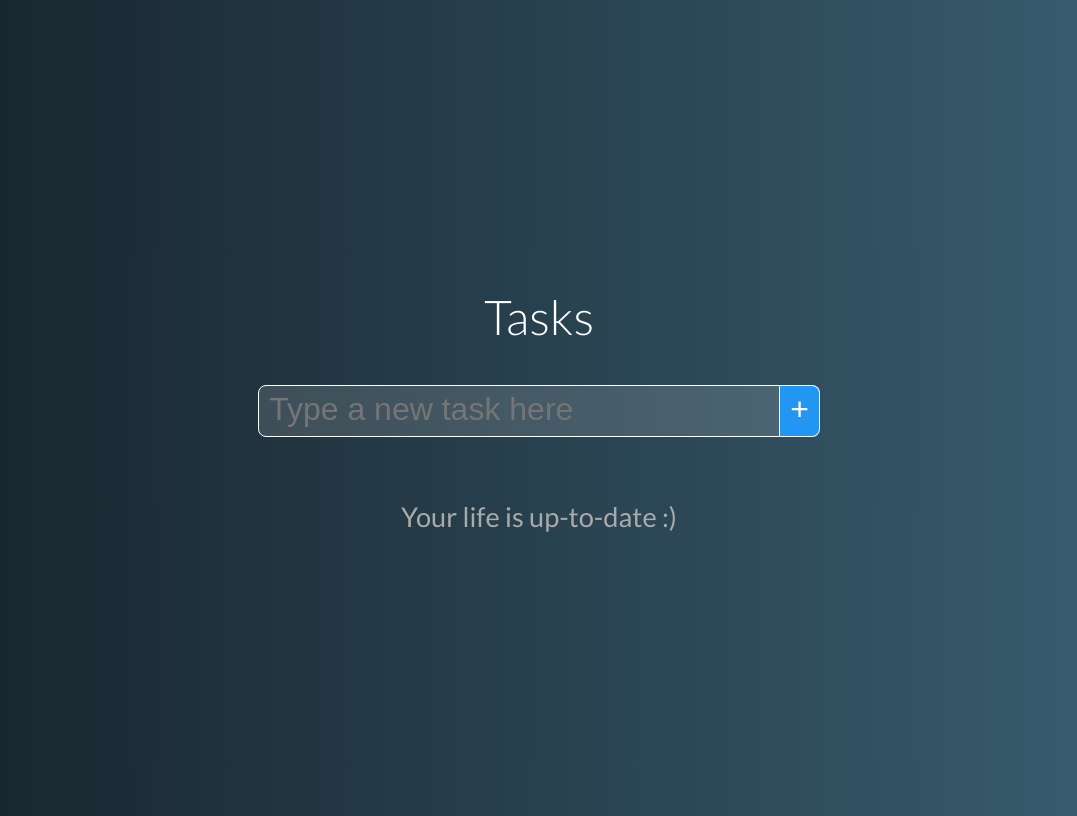
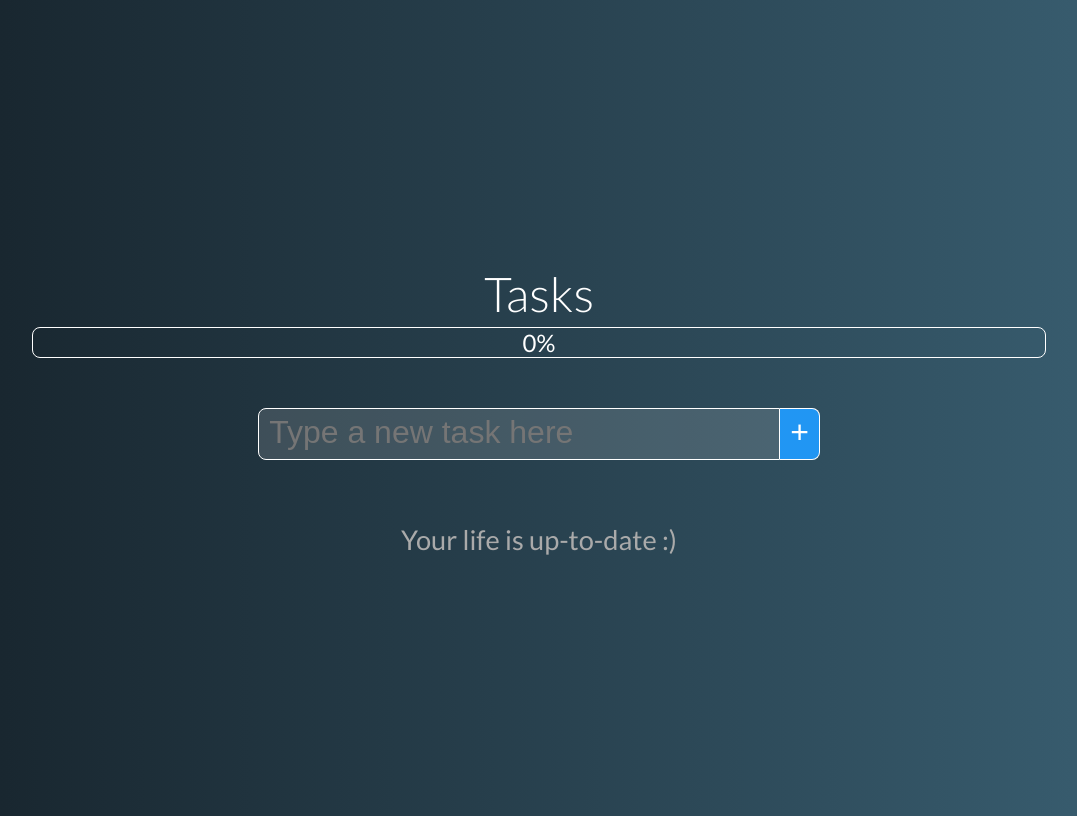
Before and after one commit to megarubber/tasks, a Vue app: page / in a window 1280 px wide. Shown: the whole page, without its empty margins (101-1178 px from the left). Built offline with nearby package versions, Linux system fonts and the light colour scheme.

Commit message:
Fixed problems of tasks & Bar added

```diff
--- a/src/App.vue
+++ b/src/App.vue
@@ -1,6 +1,7 @@
 <template>
 	<div id="app">
 		<h1>Tasks</h1>
+		<TasksProgress :progress="progress" />
 		<NewTask @taskAdded="addTask"/>
 		<TaskGrid @taskDeleted="deleteTask" @taskStateChanged="toogleTaskState" :tasks="tasks" />
 	</div>
@@ -10,12 +11,20 @@
 
 import TaskGrid from './components/TaskGrid.vue'
 import NewTask from './components/NewTask.vue'
+import TasksProgress from './components/TasksProgress.vue'
 
 export default {
-	components: {TaskGrid, NewTask},
+	components: {TasksProgress, TaskGrid, NewTask},
 	data() {
 		return {
 			tasks: []
+		}
+	},
+	computed: {
+		progress() {
+			const total = this.tasks.length;
+			const done = this.tasks.filter(t => !t.pending).length;
+			return Math.round(done/total * 100) || 0;
 		}
 	},
 	methods: {
@@ -33,7 +42,7 @@
 			this.tasks.splice(i, 1);
 		},
 		toogleTaskState(i) {
-			this.task[i].pending = !this.task[i].pending;
+			this.tasks[i].pending = !this.tasks[i].pending;
 		}
 	}
 }
--- a/src/components/TaskGrid.vue
+++ b/src/components/TaskGrid.vue
@@ -3,10 +3,10 @@
         <template v-if="tasks.length">
             <Task v-for="(task, i) in tasks" :key="task.name"
             @taskDeleted="$emit('taskDeleted', i)"
-            @taskStateChanged="$emit('taskStateChaned', i)"
+            @taskStateChanged="$emit('taskStateChanged', i)"
             :task="task"></Task>
         </template>
-        <p class="no-task">Your life is up-to-date :)</p>
+        <p v-else class="no-task">Your life is up-to-date :)</p>
     </div>
 </template>
 
--- /dev/null
+++ b/src/components/TasksProgress.vue
@@ -0,0 +1,41 @@
+<template>
+  <div class="tasks-progress">
+      <span class="progress-value">{{progress}}%</span>
+      <div class="progress-bar" :style="{width: progress + '%'}"></div>
+  </div>
+</template>
+
+<script>
+export default {
+    props: {
+        progress: {type: Number, default: 0}
+    }
+}
+</script>
+
+<style>
+    .tasks-progress {
+        position: relative;
+        width: 80%;
+        border: 1px solid #FFF;
+        color: #FFF;
+        border-radius: 8px;
+        margin-bottom: 15px;
+        display: flex;
+        flex-direction: column;
+        align-items: center;
+    }
+
+    .progress-bar {
+        position: absolute;
+        border-radius: 8px;
+        height: 100%;
+        background-color: #4CAF50;
+        align-self: flex-start;
+    }
+
+    .progress-value {
+        z-index: 1;
+        font-size: 1.5rem;
+    }
+</style>
```
